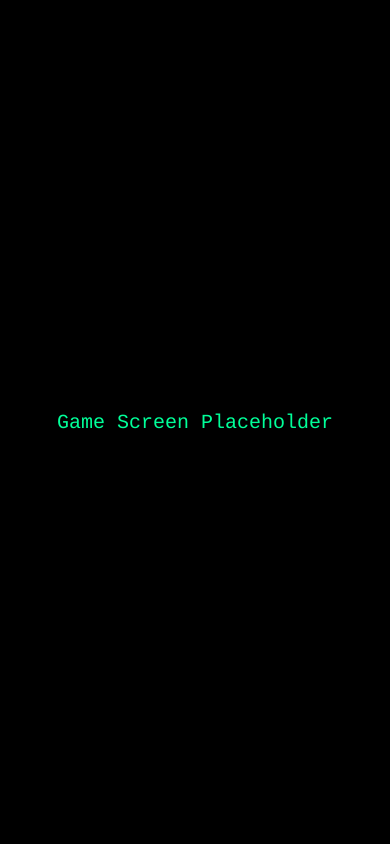
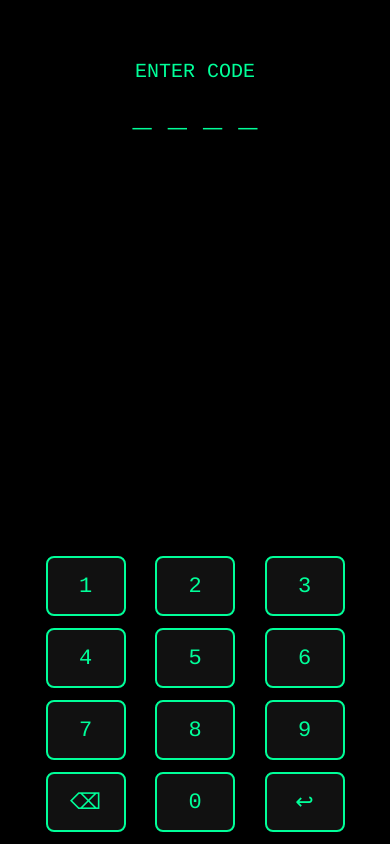
Before and after one commit to bhi049/crack-the-code, a React Native app: screen /Game in a window 390 px wide. Built offline with nearby package versions, Linux system fonts and the light colour scheme.

Commit message:
core game logic complete. Code generation and evaluation

```diff
--- /dev/null
+++ b/src/components/FeedbackDots.js
@@ -0,0 +1,42 @@
+import React from 'react';
+import { View, StyleSheet } from 'react-native';
+
+export default function FeedbackDots({ feedback }) {
+  return (
+    <View style={styles.row}>
+      {feedback.map((color, index) => (
+        <View
+          key={index}
+          style={[
+            styles.dot,
+            color === 'green' && styles.green,
+            color === 'yellow' && styles.yellow,
+            color === 'red' && styles.red,
+          ]}
+        />
+      ))}
+    </View>
+  );
+}
+
+const styles = StyleSheet.create({
+  row: {
+    flexDirection: 'row',
+    gap: 8,
+  },
+  dot: {
+    width: 12,
+    height: 12,
+    borderRadius: 6,
+    backgroundColor: '#333',
+  },
+  green: {
+    backgroundColor: '#00ff99',
+  },
+  yellow: {
+    backgroundColor: '#ffff00',
+  },
+  red: {
+    backgroundColor: '#ff3333',
+  },
+});
--- /dev/null
+++ b/src/components/GuessRow.js
@@ -0,0 +1,40 @@
+import React from 'react';
+import { View, Text, StyleSheet } from 'react-native';
+import FeedbackDots from './FeedbackDots';
+
+export default function GuessRow({ guess, feedback }) {
+  return (
+    <View style={styles.row}>
+      <View style={styles.digits}>
+        {guess.map((digit, index) => (
+          <Text key={index} style={styles.digit}>
+            {digit}
+          </Text>
+        ))}
+      </View>
+      <FeedbackDots feedback={feedback} />
+    </View>
+  );
+}
+
+const styles = StyleSheet.create({
+  row: {
+    flexDirection: 'row',
+    justifyContent: 'space-between',
+    alignItems: 'center',
+    width: '100%',
+    paddingVertical: 10,
+    paddingHorizontal: 16,
+    borderBottomWidth: 1,
+    borderBottomColor: '#222',
+  },
+  digits: {
+    flexDirection: 'row',
+    gap: 12,
+  },
+  digit: {
+    fontSize: 24,
+    color: '#00ff99',
+    fontFamily: 'Courier',
+  },
+});
--- /dev/null
+++ b/src/components/Keypad.js
@@ -0,0 +1,56 @@
+import React from 'react';
+import { View, Text, TouchableOpacity, StyleSheet } from 'react-native';
+
+const KEYS = [
+  ['1', '2', '3'],
+  ['4', '5', '6'],
+  ['7', '8', '9'],
+  ['⌫', '0', '↩'],
+];
+
+export default function Keypad({ onKeyPress }) {
+  return (
+    <View style={styles.container}>
+      {KEYS.map((row, rowIndex) => (
+        <View key={rowIndex} style={styles.row}>
+          {row.map((key) => (
+            <TouchableOpacity
+              key={key}
+              style={styles.key}
+              onPress={() => onKeyPress(key)}
+            >
+              <Text style={styles.text}>{key}</Text>
+            </TouchableOpacity>
+          ))}
+        </View>
+      ))}
+    </View>
+  );
+}
+
+const styles = StyleSheet.create({
+  container: {
+    marginTop: 24,
+    width: '100%',
+  },
+  row: {
+    flexDirection: 'row',
+    justifyContent: 'space-evenly',
+    marginBottom: 12,
+  },
+  key: {
+    backgroundColor: '#111',
+    borderWidth: 2,
+    borderColor: '#00ff99',
+    borderRadius: 8,
+    width: 80,
+    height: 60,
+    justifyContent: 'center',
+    alignItems: 'center',
+  },
+  text: {
+    color: '#00ff99',
+    fontSize: 22,
+    fontFamily: 'Courier',
+  },
+});
--- a/src/screens/GameScreen.js
+++ b/src/screens/GameScreen.js
@@ -1,10 +1,75 @@
-import React from 'react';
-import { View, Text, StyleSheet } from 'react-native';
+import React, { useEffect, useState } from 'react';
+import { View, Text, StyleSheet, Alert } from 'react-native';
+import generateCode from '../utils/generateCode';
+import evaluateGuess from '../utils/evaluateGuess';
+import GuessRow from '../components/GuessRow';
+import Keypad from '../components/Keypad';
+import AsyncStorage from '@react-native-async-storage/async-storage';
 
-export default function GameScreen() {
+export default function GameScreen({ navigation }) {
+  const [secretCode, setSecretCode] = useState([]);
+  const [currentGuess, setCurrentGuess] = useState([]);
+  const [guesses, setGuesses] = useState([]);
+
+  useEffect(() => {
+    const code = generateCode();
+    setSecretCode(code);
+    setCurrentGuess([]);
+    setGuesses([]);
+  }, []);
+
+  const handleKeypadPress = (key) => {
+    if (key === '⌫') {
+      setCurrentGuess((prev) => prev.slice(0, -1));
+    } else if (key === '↩') {
+      if (currentGuess.length !== 4) {
+        Alert.alert('Enter 4 digits');
+        return;
+      }
+
+      const feedback = evaluateGuess(secretCode, currentGuess);
+      const newGuess = {
+        guess: currentGuess,
+        feedback,
+      };
+
+      setGuesses((prev) => [...prev, newGuess]);
+      setCurrentGuess([]);
+
+      if (feedback.every((f) => f === 'green')) {
+        incrementCrackedCount();
+        navigation.replace('Win');
+      }
+    } else if (currentGuess.length < 4 && /^[0-9]$/.test(key)) {
+      setCurrentGuess((prev) => [...prev, parseInt(key)]);
+    }
+  };
+
+  const incrementCrackedCount = async () => {
+    const stored = await AsyncStorage.getItem('codesCracked');
+    const count = stored ? parseInt(stored, 10) : 0;
+    await AsyncStorage.setItem('codesCracked', (count + 1).toString());
+  };
+
   return (
     <View style={styles.container}>
-      <Text style={styles.text}>Game Screen Placeholder</Text>
+      <Text style={styles.header}>ENTER CODE</Text>
+
+      <View style={styles.current}>
+        {Array.from({ length: 4 }).map((_, i) => (
+          <Text key={i} style={styles.digit}>
+            {currentGuess[i] !== undefined ? currentGuess[i] : '_'}
+          </Text>
+        ))}
+      </View>
+
+      <View style={styles.guessList}>
+        {guesses.map((g, i) => (
+          <GuessRow key={i} guess={g.guess} feedback={g.feedback} />
+        ))}
+      </View>
+
+      <Keypad onKeyPress={handleKeypadPress} />
     </View>
   );
 }
@@ -13,12 +78,29 @@ const styles = StyleSheet.create({
   container: {
     flex: 1,
     backgroundColor: '#000',
+    paddingTop: 60,
+    paddingHorizontal: 16,
+  },
+  header: {
+    fontSize: 20,
+    textAlign: 'center',
+    color: '#00ff99',
+    fontFamily: 'Courier',
+    marginBottom: 16,
+  },
+  current: {
+    flexDirection: 'row',
     justifyContent: 'center',
-    alignItems: 'center',
+    gap: 16,
+    marginBottom: 24,
   },
-  text: {
+  digit: {
+    fontSize: 32,
     color: '#00ff99',
-    fontSize: 20,
     fontFamily: 'Courier',
   },
+  guessList: {
+    flex: 1,
+    marginTop: 12,
+  },
 });
--- a/src/screens/WinScreen.js
+++ b/src/screens/WinScreen.js
@@ -5,8 +5,8 @@ import HackerButton from '../components/HackerButton';
 export default function WinScreen({ navigation }) {
   return (
     <View style={styles.container}>
-      <Text style={styles.title}>✅ ACCESS GRANTED</Text>
-      <Text style={styles.subtitle}>You cracked the code!</Text>
+      <Text style={styles.title}>ACCESS GRANTED</Text>
+      <Text style={styles.subtitle}>Code successfully cracked.</Text>
 
       <View style={styles.buttons}>
         <HackerButton title="CRACK NEXT CODE" onPress={() => navigation.replace('Game')} />
@@ -30,12 +30,14 @@ const styles = StyleSheet.create({
     color: '#00ff99',
     fontFamily: 'Courier',
     marginBottom: 16,
+    textAlign: 'center',
   },
   subtitle: {
-    fontSize: 18,
+    fontSize: 16,
     color: '#00ff99',
     fontFamily: 'Courier',
     marginBottom: 40,
+    textAlign: 'center',
   },
   buttons: {
     width: '100%',
--- /dev/null
+++ b/src/utils/evaluateGuess.js
@@ -0,0 +1,29 @@
+export default function evaluateGuess(secret, guess) {
+  const feedback = Array(4).fill('red');
+  const secretUsed = Array(4).fill(false);
+  const guessUsed = Array(4).fill(false);
+
+  // 1. First pass: check for correct digit & position (green)
+  for (let i = 0; i < 4; i++) {
+    if (guess[i] === secret[i]) {
+      feedback[i] = 'green';
+      secretUsed[i] = true;
+      guessUsed[i] = true;
+    }
+  }
+
+  // 2. Second pass: check for correct digit in wrong place (yellow)
+  for (let i = 0; i < 4; i++) {
+    if (!guessUsed[i]) {
+      for (let j = 0; j < 4; j++) {
+        if (!secretUsed[j] && guess[i] === secret[j]) {
+          feedback[i] = 'yellow';
+          secretUsed[j] = true;
+          break;
+        }
+      }
+    }
+  }
+
+  return feedback;
+}
--- /dev/null
+++ b/src/utils/generateCode.js
@@ -0,0 +1,8 @@
+export default function generateCode() {
+  const code = [];
+  while (code.length < 4) {
+    const digit = Math.floor(Math.random() * 10);
+    code.push(digit);
+  }
+  return code;
+}
```
